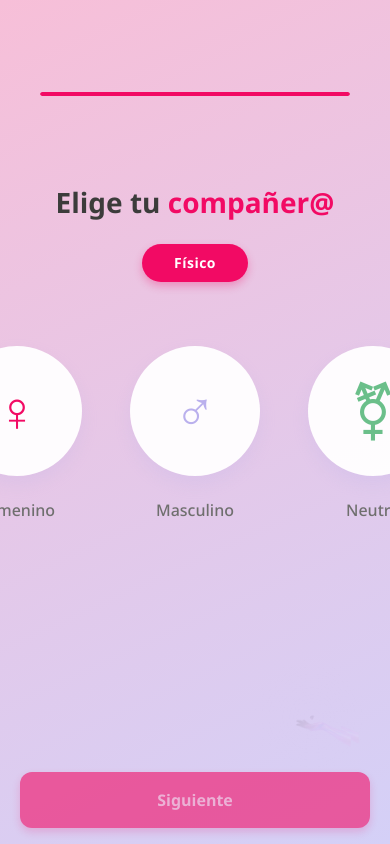
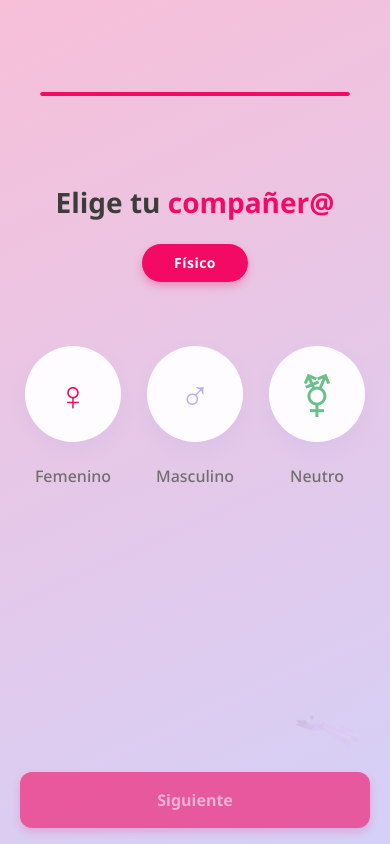
Before and after one commit to VamadorF/eJoi-FE, a React Native app: screen /Onboarding in a window 390 px wide. Built offline with nearby package versions, Linux system fonts and the light colour scheme; what expo-web-browser would draw is missing.

Commit message:
fix: ajustar layout  del selector de genero

```diff
--- a/src/shared/components/CircleSelector/CircleSelector.styles.ts
+++ b/src/shared/components/CircleSelector/CircleSelector.styles.ts
@@ -5,20 +5,23 @@ import { Spacing } from '@/shared/theme/spacing';
 
 export const styles = StyleSheet.create({
   container: {
+    width: '100%',
+    alignSelf: 'stretch',
     flexDirection: 'row',
     justifyContent: 'center',
-    gap: Spacing['2xl'],
   },
+
   optionContainer: {
     alignItems: 'center',
   },
+
   circleWrapper: {
     position: 'relative',
+    alignItems: 'center',
+    justifyContent: 'center',
   },
+
   circle: {
-    width: 130,
-    height: 130,
-    borderRadius: 65,
     backgroundColor: 'rgba(255, 255, 255, 0.95)',
     justifyContent: 'center',
     alignItems: 'center',
@@ -29,33 +32,32 @@ export const styles = StyleSheet.create({
     elevation: 8,
     borderWidth: 2,
     borderColor: 'rgba(255, 255, 255, 0.8)',
+    overflow: 'hidden',
   },
+
   circleSelected: {
     borderWidth: 2,
     borderColor: Colors.base.primary,
     shadowColor: Colors.base.primary,
     shadowOpacity: 0.15,
   },
+
   iconText: {
-    fontSize: 56,
     color: Colors.base.secondary,
-    lineHeight: 64, // 56 * 1.15
+    fontFamily: Typography.fontFamily.medium,
   },
+
   iconTextSelected: {
     color: Colors.base.primary,
   },
-  image: {
-    width: 120,
-    height: 120,
-    borderRadius: 60,
-  },
+
   checkBadge: {
     position: 'absolute',
-    bottom: 0,
-    right: 0,
-    width: 32,
-    height: 32,
-    borderRadius: 16,
+    bottom: -6,
+    right: -6,
+    width: 30,
+    height: 30,
+    borderRadius: 15,
     backgroundColor: Colors.background.white,
     justifyContent: 'center',
     alignItems: 'center',
@@ -65,20 +67,24 @@ export const styles = StyleSheet.create({
     shadowRadius: 4,
     elevation: 4,
   },
+
   checkIcon: {
     fontSize: 18,
     color: Colors.base.primary,
     fontWeight: 'bold',
-    lineHeight: 22, // 18 * 1.2
+    lineHeight: 22,
   },
+
   label: {
     marginTop: Spacing.lg,
     fontSize: 16,
     fontFamily: Typography.fontFamily.medium,
     color: Colors.text.secondary,
     textAlign: 'center',
-    lineHeight: 20, // 16 * 1.25
+    lineHeight: 20,
+    maxWidth: 120,
   },
+
   labelSelected: {
     color: Colors.base.primary,
     fontFamily: Typography.fontFamily.bold,
--- a/src/shared/components/CircleSelector/CircleSelector.tsx
+++ b/src/shared/components/CircleSelector/CircleSelector.tsx
@@ -1,47 +1,50 @@
 import React, { useEffect } from 'react';
-import { View, Text, TouchableOpacity, Image, Pressable } from 'react-native';
+import { View, Text, Image, Pressable, useWindowDimensions } from 'react-native';
 import Animated, {
   useAnimatedStyle,
   useSharedValue,
   withSpring,
   withTiming,
   withSequence,
-  interpolate,
   FadeIn,
-  ZoomIn,
 } from 'react-native-reanimated';
 import { CircleSelectorProps } from './CircleSelector.types';
 import { styles } from './CircleSelector.styles';
 import { Colors } from '@/shared/theme/colors';
 
-const AnimatedTouchable = Animated.createAnimatedComponent(TouchableOpacity);
-
 // Colores específicos para los iconos de género
 const getIconColor = (id: string, isSelected: boolean): string => {
-  if (id === 'femenino') {
-    return Colors.base.primary; // Rosa/magenta
-  }
-  if (id === 'masculino') {
-    return isSelected ? Colors.base.primary : Colors.base.secondary; // Púrpura claro o rosa si seleccionado
-  }
-  if (id === 'neutro') {
-    return isSelected ? Colors.base.primary : '#6BBF8A'; // Verde suave para neutro
-  }
+  if (id === 'femenino') return Colors.base.primary; // Rosa/magenta
+  if (id === 'masculino') return isSelected ? Colors.base.primary : Colors.base.secondary; // Púrpura claro o rosa si seleccionado
+  if (id === 'neutro') return isSelected ? Colors.base.primary : '#6BBF8A'; // Verde suave para neutro
   return isSelected ? Colors.base.primary : Colors.base.secondary;
 };
 
+type Option = { id: string; label: string; image?: any; icon?: string };
+
+const clamp = (v: number, min: number, max: number) => Math.max(min, Math.min(max, v));
+
 interface AnimatedOptionProps {
-  option: { id: string; label: string; image?: any; icon?: string };
+  option: Option;
   isSelected: boolean;
   onSelect: (id: string) => void;
   index: number;
+
+  // Tamaño del círculo calculado desde el ancho del dispositivo + cantidad de opciones
+  circleSize: number;
+
+  gap: number;
+  isLast: boolean;
 }
 
 const AnimatedOption: React.FC<AnimatedOptionProps> = ({
   option,
   isSelected,
   onSelect,
-  index
+  index,
+  circleSize,
+  gap,
+  isLast,
 }) => {
   const scale = useSharedValue(1);
   const borderWidth = useSharedValue(isSelected ? 4 : 0);
@@ -51,8 +54,8 @@ const AnimatedOption: React.FC<AnimatedOptionProps> = ({
   useEffect(() => {
     if (isSelected) {
       scale.value = withSequence(
-        withSpring(1.08, { damping: 8, stiffness: 400 }),
-        withSpring(1, { damping: 12, stiffness: 200 })
+        withSpring(1.02, { damping: 10, stiffness: 350 }),
+        withSpring(1, { damping: 14, stiffness: 220 })
       );
       borderWidth.value = withSpring(4, { damping: 15, stiffness: 300 });
       checkScale.value = withSpring(1, { damping: 12, stiffness: 300 });
@@ -76,25 +79,57 @@ const AnimatedOption: React.FC<AnimatedOptionProps> = ({
 
   const handlePress = () => {
     scale.value = withSequence(
-      withSpring(0.95, { damping: 15, stiffness: 400 }),
-      withSpring(1.08, { damping: 8, stiffness: 400 }),
-      withSpring(1, { damping: 12, stiffness: 200 })
+      withSpring(0.98, { damping: 16, stiffness: 420 }),
+      withSpring(1.02, { damping: 10, stiffness: 350 }),
+      withSpring(1, { damping: 14, stiffness: 220 })
     );
     onSelect(option.id);
   };
 
+  const imageInset = clamp(Math.floor(circleSize * 0.06), 6, 10);
+  const imageSize = circleSize - imageInset * 2;
+  const iconSize = clamp(Math.floor(circleSize * 0.43), 26, 54);
+  const iconLineHeight = Math.floor(iconSize * 1.12);
+
   return (
     <Animated.View
       entering={FadeIn.delay(index * 100).duration(300)}
-      style={styles.optionContainer}
+      style={[
+        styles.optionContainer,
+        !isLast && { marginRight: gap },
+      ]}
     >
-      <Pressable onPress={handlePress}>
+      <Pressable onPress={handlePress} hitSlop={10}>
         <View style={styles.circleWrapper}>
-          <Animated.View style={[styles.circle, animatedCircleStyle]}>
+          <Animated.View
+            style={[
+              styles.circle,
+              {
+                width: circleSize,
+                height: circleSize,
+                borderRadius: circleSize / 2,
+                zIndex: isSelected ? 2 : 1,
+              },
+              animatedCircleStyle,
+            ]}
+          >
             {option.image ? (
-              <Image source={option.image} style={styles.image} resizeMode="cover" />
+              <Image
+                source={option.image}
+                style={{
+                  width: imageSize,
+                  height: imageSize,
+                  borderRadius: imageSize / 2,
+                }}
+                resizeMode="cover"
+              />
             ) : (
-              <Text style={[styles.iconText, { color: iconColor }]}>
+              <Text
+                style={[
+                  styles.iconText,
+                  { color: iconColor, fontSize: iconSize, lineHeight: iconLineHeight },
+                ]}
+              >
                 {option.icon}
               </Text>
             )}
@@ -107,6 +142,8 @@ const AnimatedOption: React.FC<AnimatedOptionProps> = ({
 
         <Animated.Text
           style={[styles.label, isSelected && styles.labelSelected]}
+          numberOfLines={1}
+          ellipsizeMode="tail"
         >
           {option.label}
         </Animated.Text>
@@ -120,15 +157,30 @@ export const CircleSelector: React.FC<CircleSelectorProps> = ({
   selectedId,
   onSelect,
 }) => {
+  const { width } = useWindowDimensions();
+  const n = Math.max(1, options.length);
+
+  const GAP = 26;
+
+  const H_PADDING = 24;
+
+  const available = width - H_PADDING * 2 - GAP * (n - 1);
+  const raw = Math.floor(available / n);
+
+  const circleSize = clamp(raw, 52, 120);
+
   return (
-    <View style={styles.container}>
-      {options.map((option, index) => (
+    <View style={[styles.container, { paddingHorizontal: H_PADDING }]}>
+      {options.map((option: any, index: number) => (
         <AnimatedOption
           key={option.id}
           option={option}
           isSelected={selectedId === option.id}
           onSelect={onSelect}
           index={index}
+          circleSize={circleSize}
+          gap={GAP}
+          isLast={index === options.length - 1}
         />
       ))}
     </View>
```
